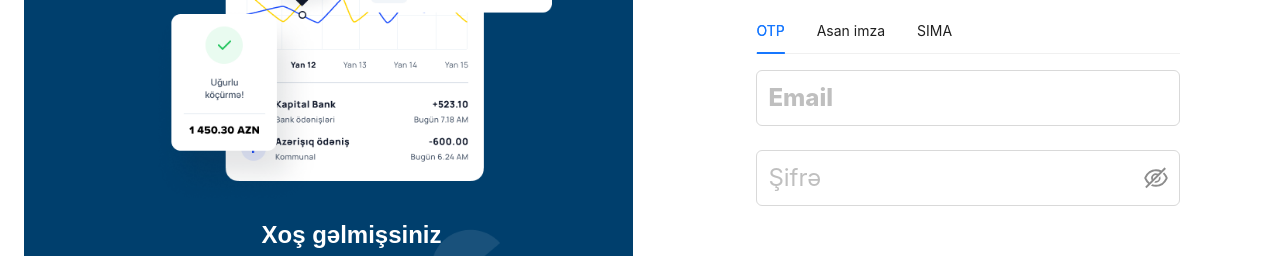
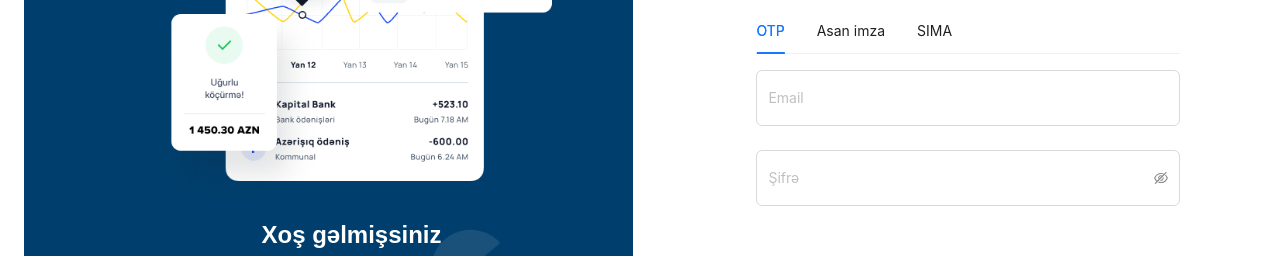
Before and after one commit to Fidan03/bankingsystem-react, a React (Vite) app: page / in a window 1280 px wide. Shown: the part 231-487 px from the top of the page. Built offline with nearby package versions, Linux system fonts and the light colour scheme.

Commit message:
Refactor OTP input styles in reset.css for improved consistency

```diff
--- a/src/components/reset.css
+++ b/src/components/reset.css
@@ -8,15 +8,10 @@
     color: white;
 }
 
-.ant-input-outlined {
-    /* width: 56px; */
-    /* height: 56px; */
+.ant-otp-input{
+    width: 56px;
+    height: 56px;
     color: #334155;
     font-weight: 800;
     font-size: 24px;
 }
-
-.ant-otp-input{
-    width: 56px;
-    height: 56px;
-}
```
